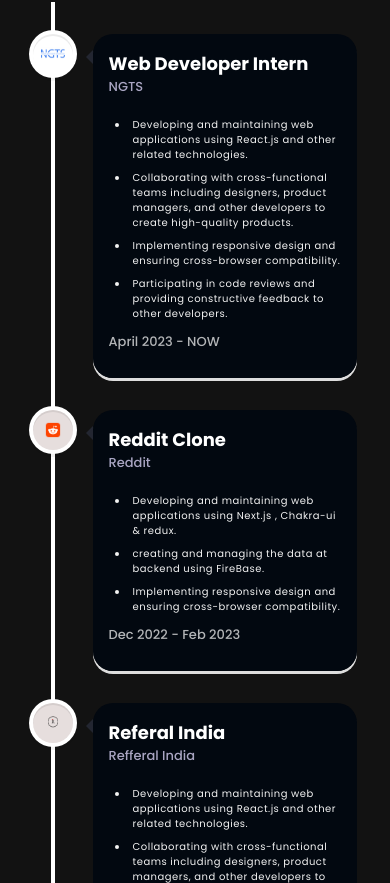
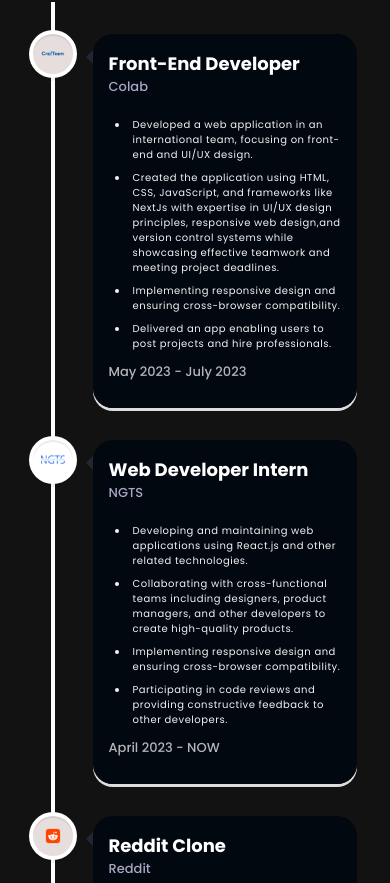
Before and after one commit to kalashjain1010/kalash_portfolio, a React (Vite) app: page / in a window 390 px wide. Shown: the part 2781-3664 px from the top of the page. Built offline with nearby package versions, Linux system fonts and the light colour scheme.

Commit message:
adding projects and features

```diff
--- a/src/assets/index.js
+++ b/src/assets/index.js
@@ -22,6 +22,7 @@
 // import live from "./live.png"
 import warnimg from "./warning.png"
 import resume from "./resume.png"
+import colab from "./colab.png"
 
 
 // import css from "./tech/css.png";
@@ -46,8 +47,10 @@
 
 import Zerociti from "./zerociti.png";
 import HoneyUncle from "./HoneyUncle.png";
+import create from "./create.png";
 
 export {
+  create,
   logo,
   backend,
   creator,
@@ -59,6 +62,7 @@
   close,
   // ravi,
   chatgpt,
+  colab,
   // cv,
   // css,
   // docker,
--- a/src/components/Works.jsx
+++ b/src/components/Works.jsx
@@ -1,37 +1,59 @@
-import Tilt from 'react-parallax-tilt';
-import { motion } from 'framer-motion';
+import Tilt from "react-parallax-tilt";
+import { motion } from "framer-motion";
 
-import { styles } from '../styles';
-import { github, juicyboy, studying } from '../assets';
-import { SectionWrapper } from '../hoc';
-import { projects } from '../constants';
-import { fadeIn,fadeInCard, textVariant } from '../utils/motion';
+import { styles } from "../styles";
+import { github, juicyboy, studying } from "../assets";
+import { SectionWrapper } from "../hoc";
+import { projects } from "../constants";
+import { fadeIn, fadeInCard, textVariant } from "../utils/motion";
 
-const ProjectCard = ({ index, name, description,
-   tags, image,minImg, source_code_link }) => {
+const ProjectCard = ({
+  index,
+  name,
+  description,
+  tags,
+  image,
+  minImg,
+  source_code_link,
+  project_link,
+}) => {
   return (
-      <motion.div variants={fadeInCard("right", "bounce", .5 * index, 0.75)}
+    <motion.div
+      variants={fadeInCard("right", "bounce", 0.5 * index, 0.75)}
       className="rounded-[50%]"
     >
-
       <Tilt
         options={{
-            max:45,
+          max: 45,
           scale: 1,
-            speed: 950
+          speed: 950,
         }}
-          className = " box  p-5 rounded-[3px] sm:w-[360px] w-full"
+        className=" box  p-5 rounded-[3px] sm:w-[360px] w-full"
       >
-
-          <div className="relative w-full h-[230px]">
+        <div
+          onClick={() => window.open(project_link, "blank")}
+          className="relative w-full h-[230px] cursor-pointer"
+        >
           <img
             src={image}
             alt={name}
-             className = "w-full h-full object-cover rounded-2xl"
+            className="w-full h-full object-cover rounded-2xl"
           />
+        </div>
 
-             <div className="absolute inset-0 flex justify-end
-              m-3 card-img_hover ">
+        <div className="mt-5">
+          <h3 className="text-white font-bold text-[24px]">{name}</h3>
+          <p className="mt-2 text-secondary text-[14px]">{description}</p>
+        </div>
+
+        <div className="mt-4 flex flex-wrap gap-2">
+          {tags.map((tag) => (
+            <p key={tag.name} className={`text-[14px] ${tag.color}`}>
+              #{tag.name}
+            </p>
+
+          ))}
+           <div className="justify-between">
             <div
               onClick={() => window.open(source_code_link, "blank")}
               className="black-gradient w-10 h-10 rounded-full
@@ -40,8 +62,56 @@
               <img
                 src={minImg}
                 alt="github sources"
-                   className="w-1/2 h-1/2 object-contain" />
+                className="w-1/2 h-1/2 object-contain"
+              />
+            </div>
+          </div>
+        </div>
+      </Tilt>
+    </motion.div>
+  );
+};
 
+const ProjectCard2 = ({
+  index,
+  name,
+  description,
+  tags,
+  image,
+  minImg,
+  source_code_link,
+}) => {
+  return (
+    <motion.div className="rounded-[50%]">
+      <Tilt
+        options={{
+          max: 45,
+          scale: 1,
+          speed: 950,
+        }}
+        className=" box  p-5 rounded-[3px] sm:w-[360px] w-full"
+      >
+        <div className="relative w-full h-[230px]">
+          <img
+            src={image}
+            alt={name}
+            className="w-full h-full object-cover rounded-2xl"
+          />
+
+          <div
+            className="absolute inset-0 flex justify-end
+               m-3 card-img_hover "
+          >
+            <div
+              onClick={() => window.open(source_code_link, "blank")}
+              className="black-gradient w-10 h-10 rounded-full
+                   flex justify-center items-center cursor-pointer "
+            >
+              <img
+                src={minImg}
+                alt="github sources"
+                className="w-1/2 h-1/2 object-contain"
+              />
             </div>
           </div>
         </div>
@@ -53,140 +123,62 @@
 
         <div className="mt-4 flex flex-wrap gap-2">
           {tags.map((tag) => (
-              <p
-                key={tag.name}
-                className={`text-[14px] ${tag.color}`}>
+            <p key={tag.name} className={`text-[14px] ${tag.color}`}>
               #{tag.name}
             </p>
           ))}
-
         </div>
-
       </Tilt>
-
     </motion.div>
-    )
-   }
-
-   const ProjectCard2 = ({ index, name, description,
-    tags, image,minImg, source_code_link }) => {
-     return (
-       <motion.div
-        className="rounded-[50%]"
-        >
-
-         <Tilt
-           options={{
-             max:45,
-             scale: 1,
-             speed: 950
-           }}
-           className = " box  p-5 rounded-[3px] sm:w-[360px] w-full"
-         >
-
-           <div className="relative w-full h-[230px]">
-             <img
-              src={image}
-              alt={name}
-              className = "w-full h-full object-cover rounded-2xl"
-              />
-
-              <div className="absolute inset-0 flex justify-end
-               m-3 card-img_hover ">
-                 <div
-                 onClick={() => window.open(source_code_link, "blank")}
-                 className="black-gradient w-10 h-10 rounded-full
-                   flex justify-center items-center cursor-pointer "
-                 >
-                   <img
-                    src={minImg}
-                    alt="github sources"
-                    className="w-1/2 h-1/2 object-contain" />
-
-                 </div>
-              </div>
-           </div>
-
-           <div className="mt-5">
-             <h3 className="text-white font-bold text-[24px]">{name}</h3>
-             <p className="mt-2 text-secondary text-[14px]">{description}</p>
-           </div>
-
-           <div className="mt-4 flex flex-wrap gap-2">
-             {tags.map((tag) => (
-               <p
-                 key={tag.name}
-                 className={`text-[14px] ${tag.color}`}>
-                   #{tag.name}
-                 </p>
-             ))}
-
-           </div>
-
-         </Tilt>
-
-       </motion.div>
-     )
-    }
-
+  );
+};
 
 const Works = () => {
   return (
     <>
-    <motion.div  variants={ textVariant() } className="border-t-2 pt-2 border-cyan-300">
-    <p className={styles.sectionSubText}>
-      My work
-    </p>
-    <h2 className={styles.sectionHeadText}>
-      Projects
-    </h2>
+      <motion.div
+        variants={textVariant()}
+        className="border-t-2 pt-2 border-cyan-300"
+      >
+        <p className={styles.sectionSubText}>My work</p>
+        <h2 className={styles.sectionHeadText}>Projects</h2>
       </motion.div>
 
       <div className="w-full sm:flex gap-52">
         <motion.p
           variants={fadeIn("", "", 0.1, 1)}
-      className = "mt-3 text-secondary sm:text-[17px] text-[13px] max-w-3xl leading-[30px] "
+          className="mt-3 text-secondary sm:text-[17px] text-[13px] max-w-3xl leading-[30px] "
         >
-        Following projects showcases my skills
-        and experience through
-        real-world examples of my work. Each
-        project is breifly described with
-        links to code repositories and live demos in it.
-         It reflects my abillity to solve complex
-         problems, work with different technologies,
+          Following projects showcases my skills and experience through
+          real-world examples of my work. Each project is breifly described with
+          links to code repositories and live demos in it. It reflects my
+          abillity to solve complex problems, work with different technologies,
           and manage projects effectively.
         </motion.p>
-      <img className="h-[250px] mt-[-100px] max-sm:mt-3 max-sm:ml-auto " src={studying} alt="" />
+        <img
+          className="h-[250px] mt-[-100px] max-sm:mt-3 max-sm:ml-auto "
+          src={studying}
+          alt=""
+        />
       </div>
 
       <div className="mt-20 flex max-sm:hidden flex-wrap gap-7">
+        {projects.map((project, index) => (
+          <ProjectCard key={`project-${index}`} index={index} {...project} />
+        ))}
 
-      {projects.map((project, index) => (
-        <ProjectCard
-          key={`project-${index}`}
-          index = {index}
-          {...project}
-        />
-      ))}
         <img className="h-[350px] mt-[90px] ml-[35%]  " src={juicyboy} alt="" />
-
       </div>
 
       {/* for Mobile Only  */}
 
       <div className="mt-20 sm:hidden flex flex-wrap gap-7">
-
         {projects.map((project, index) => (
-        <ProjectCard2
-          key={`project-${index}`}
-          index = {index}
-          {...project}
-        />
+          <ProjectCard2 key={`project-${index}`} index={index} {...project} />
         ))}
       </div>
+    </>
+  );
+};
 
-    </>
-  )
-}
-
-export default SectionWrapper(Works, "")
+export default SectionWrapper(Works, "");
--- a/src/constants/index.js
+++ b/src/constants/index.js
@@ -17,6 +17,8 @@
   express,
   vue,
   github,
+  colab,
+  create
   // personal,
   // live
 } from "../assets";
@@ -82,6 +84,20 @@
 
 const experiences = [
   {
+    title: "Front-End Developer",
+  company_name: "Colab",
+    icon: colab,
+    iconBg: "#E6DEDD",
+    date: "May 2023 - July 2023",
+    // date: "Jan 2022 - Jan 2023",
+  points: [
+    "Developed a web application in an international team, focusing on front-end and UI/UX design.",
+    "Created the application using HTML, CSS, JavaScript, and frameworks like NextJs with expertise in UI/UX design principles, responsive web design,and version control systems while showcasing effective teamwork and meeting project deadlines.",
+    "Implementing responsive design and ensuring cross-browser compatibility.",
+    "Delivered an app enabling users to post projects and hire professionals.",
+  ],
+  },
+  {
     title: "Web Developer Intern",
     company_name: "NGTS",
     icon: tech4addiction,
@@ -107,20 +123,7 @@
 
   ],
   },
-  {
-    title: "Referal India",
-  company_name: "Refferal India",
-    icon: zerociti,
-    iconBg: "#E6DEDD",
-    date: "April 2022 - Oct 2022",
-    date: "Jan 2022 - Jan 2023",
-  points: [
-    "Developing and maintaining web applications using React.js and other related technologies.",
-    "Collaborating with cross-functional teams including designers, product managers, and other developers to create high-quality products.",
-    "Implementing responsive design and ensuring cross-browser compatibility.",
-    "Participating in code reviews and providing constructive feedback to other developers.",
-  ],
-  },
+
   {
     title: "Full stack App",
     company_name: "Crypto Sensex",
@@ -183,6 +186,7 @@
       },
     ],
     image: chatgpt,
+    project_link: "https://github.com/kalashjain1010",
     source_code_link: "https://github.com/kalashjain1010/Redit",
     minImg: github,
   },
@@ -205,7 +209,31 @@
     },
     ],
     image: Zerociti,
+    project_link:"https://github.com",
     source_code_link: "https://github.com/kalashjain1010/Speed-type",
+    minImg: github,
+  },
+  {
+    name: "Cre8Team",
+  description:
+    "platform connects companies with job seekers, offering job postings and opportunities for relevant job matches with interactive user interface.",
+    tags: [
+      {
+        name: "Reactjs",
+        color: "blue-text-gradient",
+      },
+      {
+        name: "TailwindCss",
+        color: "green-text-gradient",
+      },
+      {
+        name: "js",
+        color: "pink-text-gradient",
+      },
+    ],
+    image: create,
+    project_link: "https://cre8-iota.vercel.app/",
+    source_code_link: "https://github.com/kalashjain1010/Colab",
     minImg: github,
   },
   {
@@ -226,8 +254,9 @@
         color: "pink-text-gradient",
       },
     ],
-    image: HoneyUncle,
-    source_code_link: "https://github.com/kalashjain1010/WordCounterUsingReact",
+    image: create,
+    project_link: "https://cre8-iota.vercel.app/",
+    source_code_link: "https://github.com/kalashjain1010/Colab",
     minImg: github,
   },
   // {
```
Also changed, not shown: src/assets/colab.png (added), src/assets/create.png (added). Lines whose indentation alone changed are shown as unchanged.
